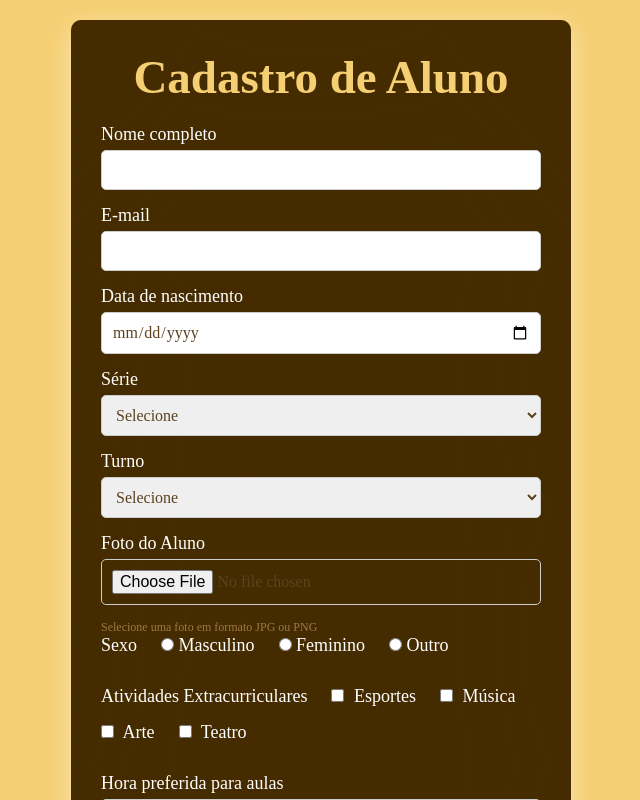
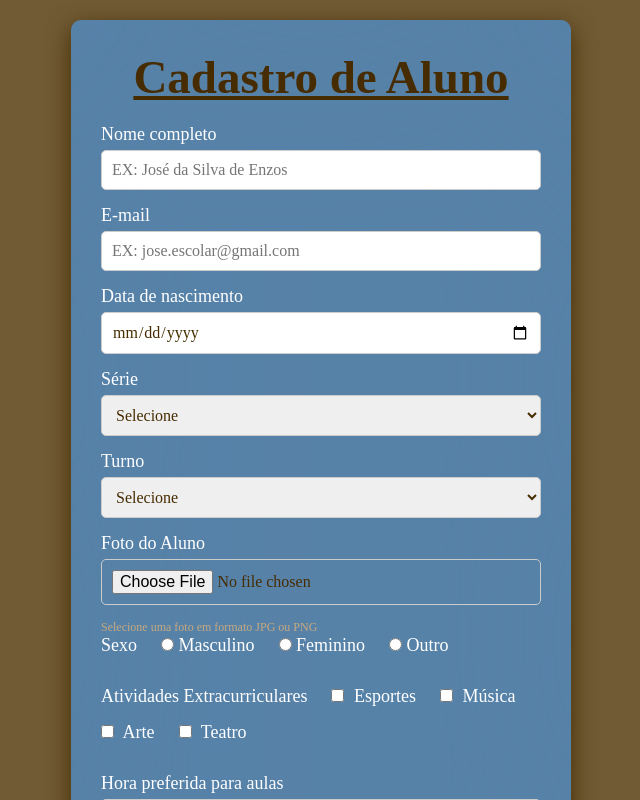
Before and after one commit to enzo-japonegro/trabalho-emerson-formulario, a plain HTML site: page index.html in a window 1280 px wide. Shown: the whole page, without its empty margins (319-959 px from the left). Drawn offline with Linux system fonts and the light colour scheme.

Commit message:
Melhorias no baguio

```diff
--- a/CSS/style.css
+++ b/CSS/style.css
@@ -12,7 +12,7 @@
   }
 
   body {
-    background: #F5CF73;
+    background: #705b35;
     display: flex;
     justify-content: center;
     align-items: flex-start; /* Alinha o conteúdo ao topo */
@@ -21,20 +21,21 @@
   }
 
   .container {
-    background: #462C00; /*essas cores me remetem a escola, seu maldito, pense nisso*/
+    background: #5782A8;
     padding: 30px;
     border-radius: 10px;
-    box-shadow: 0 7px 25px rgba(255, 255, 255, 0.507), inset 0px 15px 500px #462C00;
+    box-shadow: 0 7px 25px #462C00, inset 0px 15px 500px #5782A8;
     width: 100%;
     max-width: 500px;
     margin-bottom: 20px; /* Garantir que haja espaço abaixo do formulário */
   }
 
-  h2 { /*seria interessante se a gente conseguisse fazer um hover para esse h2 em branco com um underline tbm*/
+  h2 {
     text-align: center;
-    color: #F5CF73 /*to pensando em colocar esse bghl em branco, mas ce ve ai*/;
+    color: #462C00;
     font-size: 47px;
     margin-bottom: 20px;
+    text-decoration: underline;
     transition: all 0.3s;
   }
 
@@ -61,7 +62,7 @@
     border-radius: 5px;
     font-size: 16px;
     transition: border 0.3s;
-    color: rgb(92, 66, 31);/*essa cor eh boa pro txt, mas fica ruim pro bglh de selecionar imagem. oq fazer?*/
+    color: #462C00;
   }
 
   input:focus, select:focus, textarea:focus {
@@ -70,8 +71,8 @@
   }
 
   button {
-    background-color: #F5CF73;
-    color: #000000;
+    background-color: #705b35;
+    color: white;
     padding: 12px;
     border: none;
     border-radius: 5px;
@@ -82,10 +83,10 @@
   }
 
   button:hover {
-    background-color: #462C00;
-    color: #ffffff;
+    background-color: #5f4923;
+    color: rgb(130, 180, 224);
     transform: translateY(-5px) scale(1.08);
-    box-shadow: 0px 6px 8px #F5CF73;
+    box-shadow: 0px 6px 8px #5c523b;
   }
 
   .radio-group, .checkbox-group {
@@ -104,7 +105,7 @@
 
   small {
     font-size: 12px;
-    color: rgba(190, 151, 99, 0.719);
+    color: rgba(243, 186, 111, 0.719);
   }
 
   @media (max-width: 600px) {
--- a/index.html
+++ b/index.html
@@ -15,10 +15,10 @@
 
       <!-- Informações do Aluno -->
       <label for="nome">Nome completo</label>
-      <input type="text" id="nome" name="nome" required>
+      <input type="text" id="nome" name="nome" placeholder="EX: José da Silva de Enzos"required>
 
       <label for="email">E-mail</label>
-      <input type="email" id="email" name="email" required>
+      <input type="email" id="email" name="email" placeholder="EX: jose.escolar@gmail.com"required>
 
       <label for="nascimento">Data de nascimento</label>
       <input type="date" id="nascimento" name="nascimento" required>
@@ -87,7 +87,7 @@
 
       <!-- Informações do Responsável -->
       <label for="responsavel">Nome do responsável</label>
-      <input type="text" id="responsavel" name="responsavel" required>
+      <input type="text" id="responsavel" name="responsavel" placeholder="EX: Pai José da Silva"required>
 
       <label for="parentesco">Parentesco</label>
       <select id="parentesco" name="parentesco" required>
```
